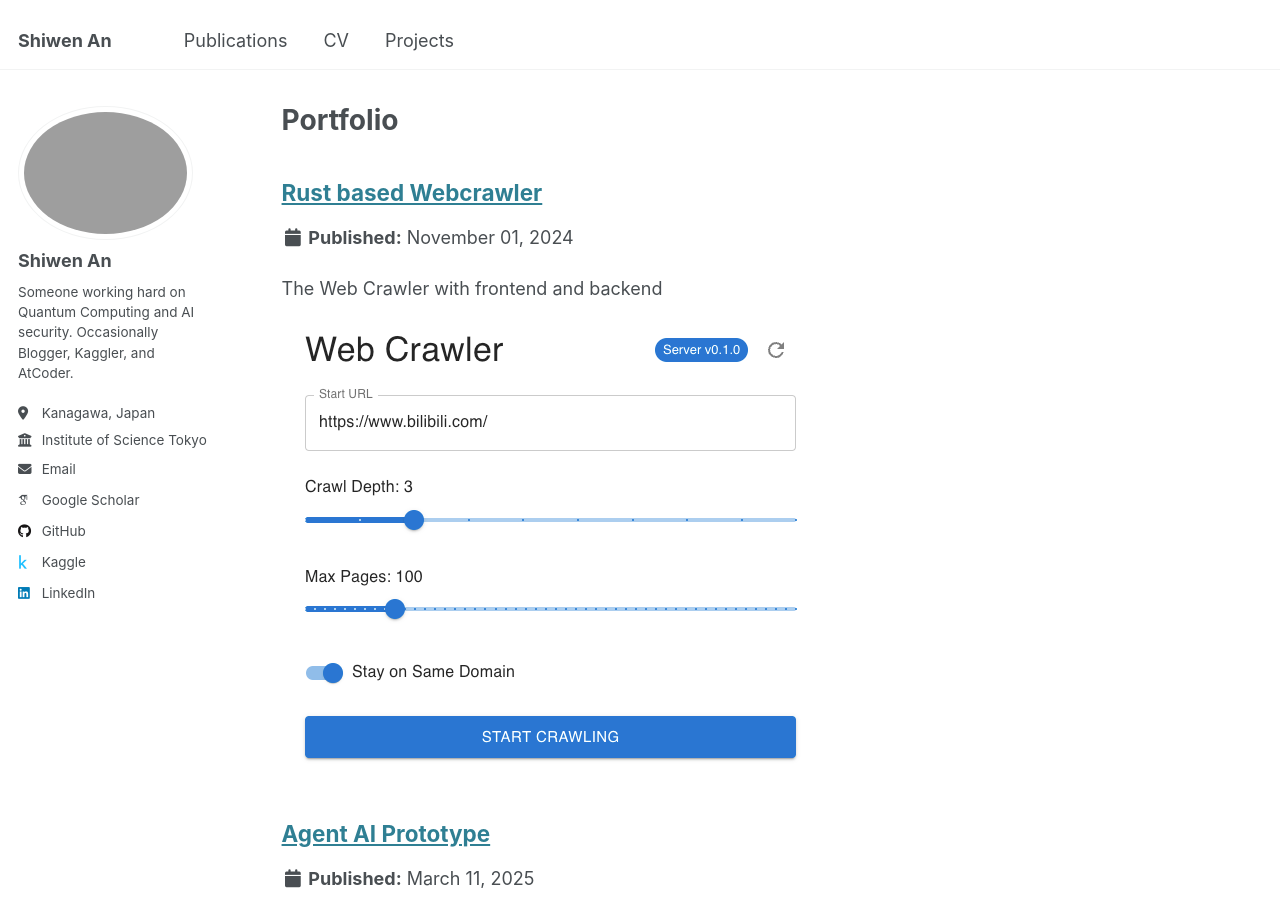
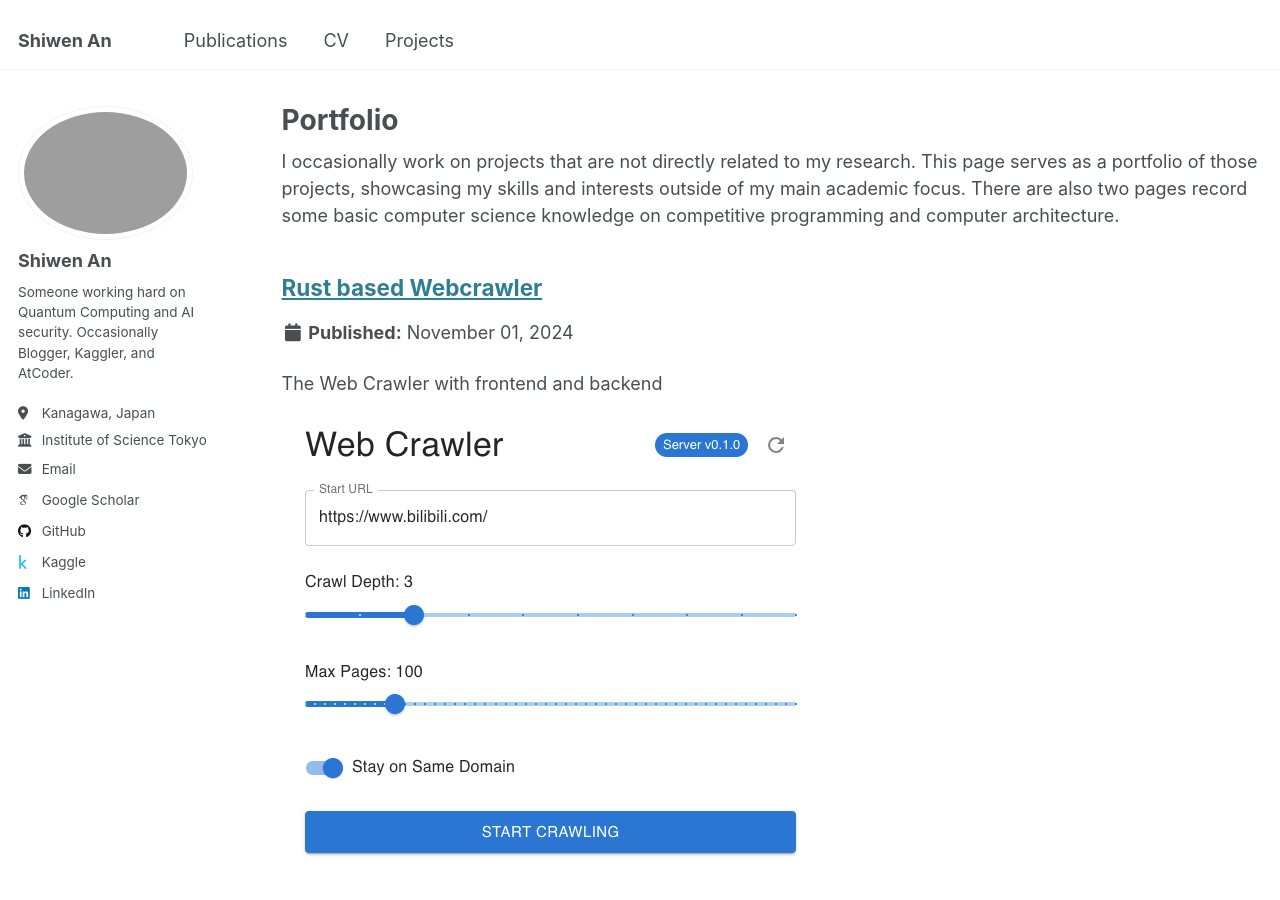
Before and after one commit to zazabap/zazabap.github.io, a Jekyll site: the page built from _pages/portfolio.html, in a window 1280 px wide and 900 px high. Built offline with Jekyll 4.4.1, drawn with Linux system fonts in a browser that asks for light colours; some web fonts are replaced.

Commit message:
Fix minor error.

```diff
--- a/_pages/portfolio.html
+++ b/_pages/portfolio.html
@@ -7,6 +7,9 @@ author_profile: true
 
 {% include base_path %}
 
+I occasionally work on projects that are not directly related to my research.
+This page serves as a portfolio of those projects, showcasing my skills and interests outside of my main academic focus.
+There are also two pages record some basic computer science knowledge on competitive programming and computer architecture.
 
 {% for post in site.portfolio %}
   {% include archive-single.html %}
```
Also changed, not shown: _pages/cv.md (+0 -22 lines).
